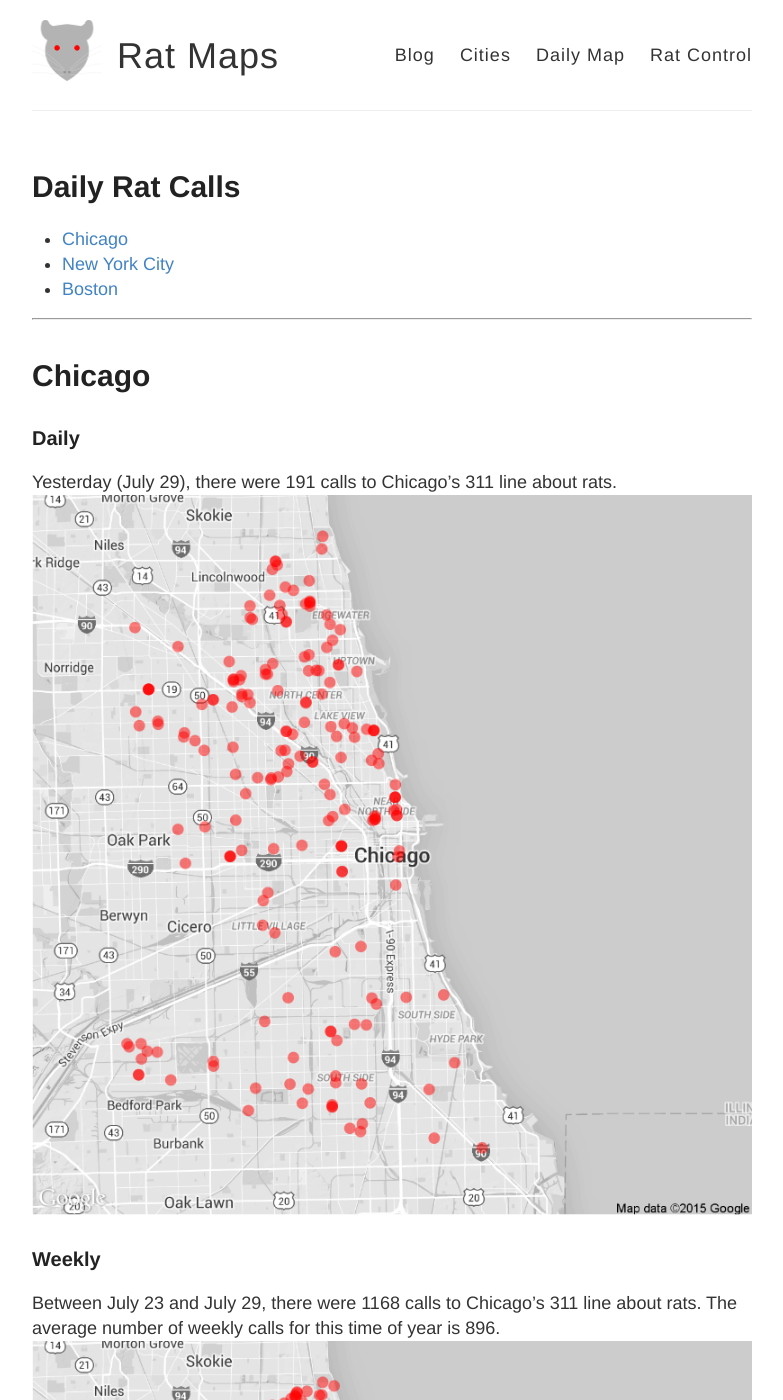
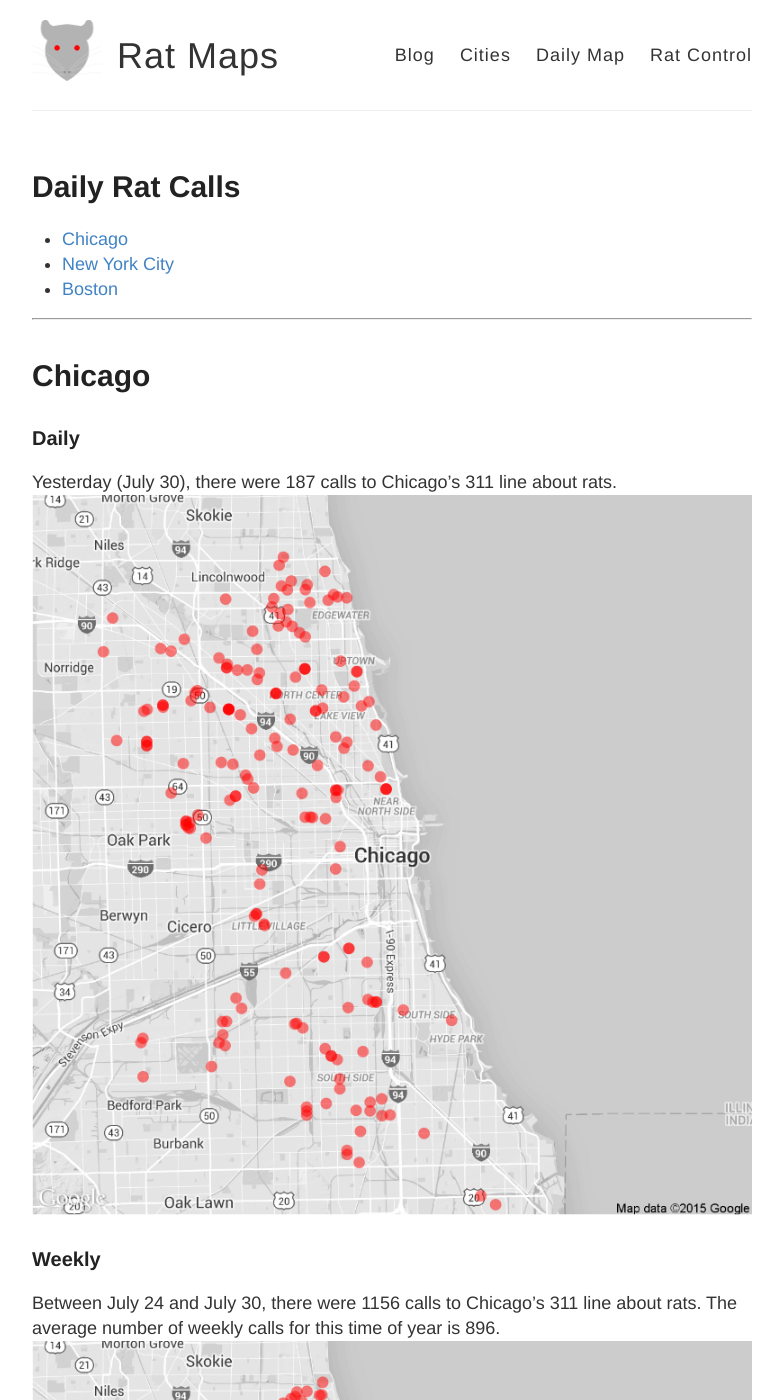
Before and after one commit to DanielHadley/ratmaps, a Jekyll site: the page built from daily.md, in a window 1280 px wide and 1400 px high. Shown: the whole window, without its empty margins (248-1031 px from the left). Built offline with Jekyll 4.4.1, drawn with Linux system fonts in a browser that asks for light colours; comment, search, counter and statistics services are not loaded; some of the changed text lies outside the part shown.

Commit message:
Daily Maps

```diff
--- a/daily.md
+++ b/daily.md
@@ -15,22 +15,22 @@
 
 ### Daily
 
-Yesterday (July 29), there were 191 calls to Chicago's 311 line about rats.
+Yesterday (July 30), there were 187 calls to Chicago's 311 line about rats.
 ![Chicago rat calls to 311 weekly map]({{ site.cityimages }}/daily/Chicago_Rat_Map_Daily.png)
 
 ### Weekly
-Between July 23 and July 29, there were 1168 calls to Chicago's 311 line about rats. The average number of weekly calls for this time of year is 896.
+Between July 24 and July 30, there were 1156 calls to Chicago's 311 line about rats. The average number of weekly calls for this time of year is 896.
 ![Chicago rat calls to 311 weekly map]({{ site.cityimages }}/daily/Chicago_Rat_Map_Weekly.png)
 ***
 # New York City <a id="nyc"><a>
 
 ### Daily
 
-Yesterday (July 29), there were 0 calls to New York City's 311 line about rats.
+Yesterday (July 30), there were 0 calls to New York City's 311 line about rats.
 ![NYC rat calls to 311 weekly map]({{ site.cityimages }}/daily/NYC_Rat_Map_Daily.png)
 
 ### Weekly
-Between July 23 and July 29, there were 0 calls to New York City's 311 line about rats. The average number of weekly calls for this time of year is 285.
+Between July 24 and July 30, there were 0 calls to New York City's 311 line about rats. The average number of weekly calls for this time of year is 285.
 ![NYC rat calls to 311 weekly map]({{ site.cityimages }}/daily/NYC_Rat_Map_Weekly.png)
 
 Each red dot represents one call about a rat seen in that location. The dots are transparent, so multiple calls from one location will be seen as a solid dot. The usual caveats apply: more calls do not necessarily mean that there are more rats in that location than other parts of the city. A cluster of dots could indicate that one resident is unusually vocal about rodents in his or her neighborhood. Also, more densely populated neighborhoods tend to make more calls to 311.
```
Also changed, not shown: images/pages/daily/Chicago_Rat_Map_Daily.png, images/pages/daily/Chicago_Rat_Map_Weekly.png, images/pages/daily/NYC_Rat_Map_Daily.png, images/pages/daily/NYC_Rat_Map_Weekly.png.
